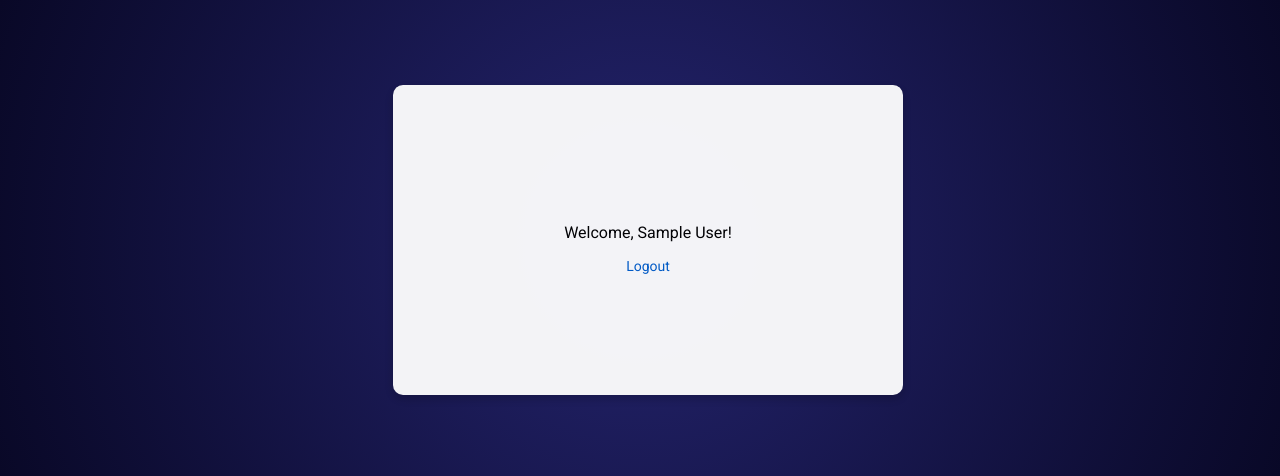
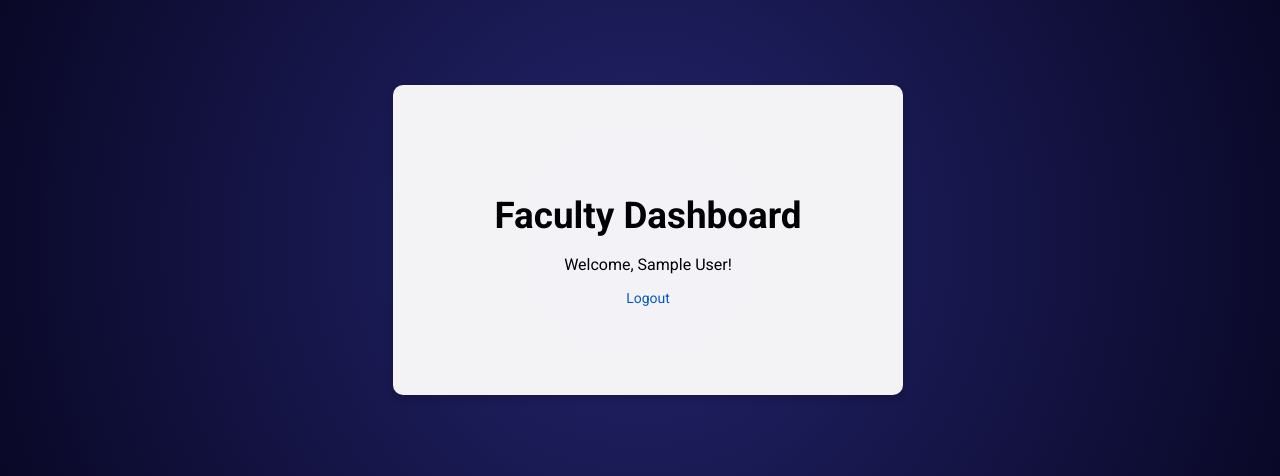
Before and after one commit to D3ps3y/CSN-Exam-Registration, a Django app: page /faculty/ in a window 1280 px wide. Shown: the part 168-644 px from the top of the page. Run offline with Django 5.2, Linux system fonts and the light colour scheme; the visitor is signed in with stand-in values (Sample User, id 1); style sheets or scripts are compiled from the project's sources; some libraries are stand-ins or nearby versions.

Commit message:
Adding headers to each dashboard

```diff
--- a/frontend/templates/faculty_home.html
+++ b/frontend/templates/faculty_home.html
@@ -19,6 +19,8 @@
         <!-- Faculty Home Panel -->
         <div id="faculty_home">
 
+            <h1>Faculty Dashboard</h1>
+
             <p>Welcome, {{ user.first_name }} {{ user.last_name }}!</p>
             <a href="{% url 'logout' %}">Logout</a>
         </div>
--- a/frontend/templates/student_home.html
+++ b/frontend/templates/student_home.html
@@ -19,6 +19,8 @@
         <!-- Student Home Panel -->
         <div id="student_home">
 
+            <h1>Student Dashboard</h1>
+
             <p>Welcome, {{ user.first_name }} {{ user.last_name }}!</p>
             <button onclick="RegisterForExam()">Register for an Exam</button>
             <a href="{% url 'logout' %}">Logout</a>
```
